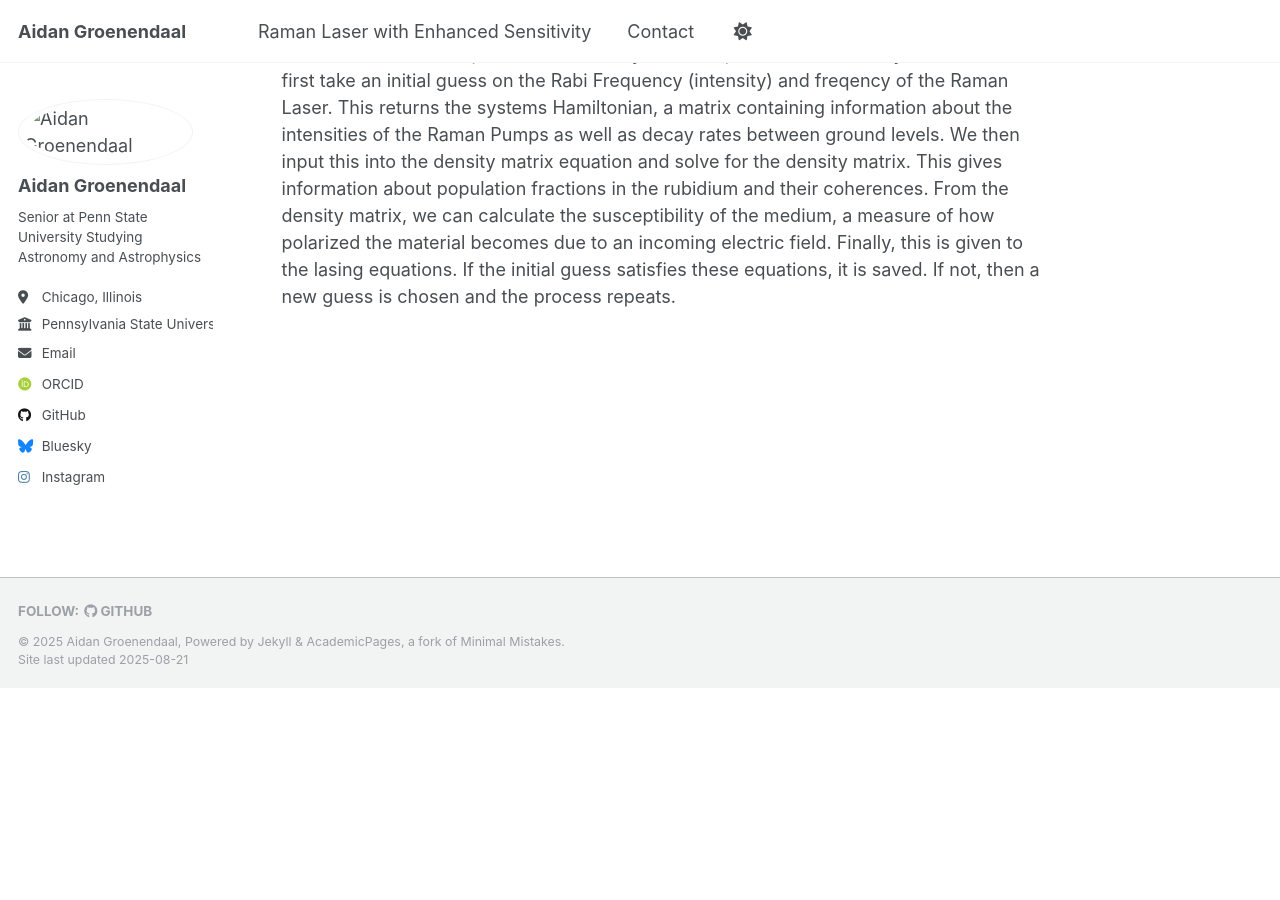
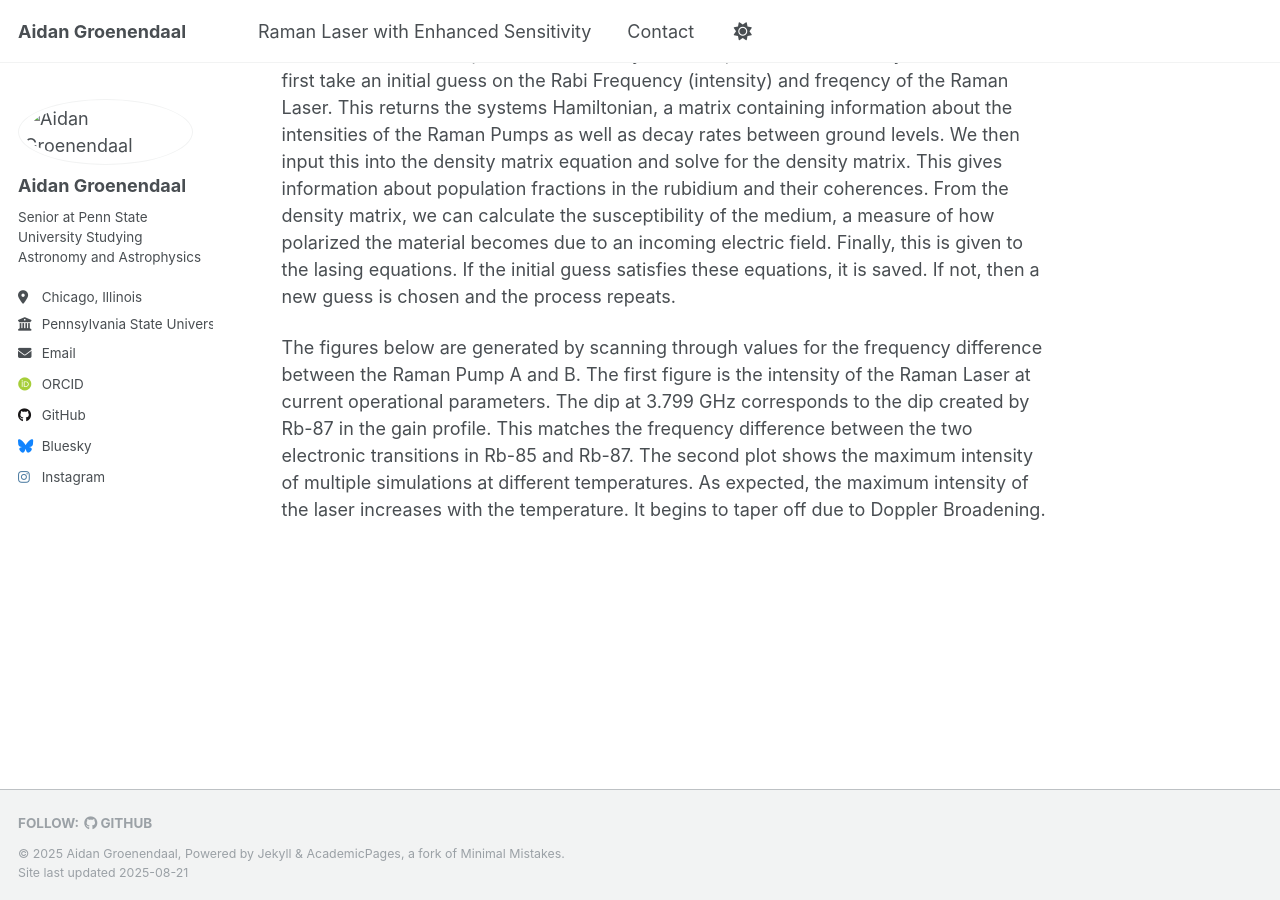
Before and after one commit to Aidangr8/aidangroenendaal.github.io, a Jekyll site: the page built from _pages/research.md, in a window 1280 px wide and 900 px high, scrolled down 690 px. Built offline with Jekyll 4.4.1, drawn with Linux system fonts in a browser that asks for light colours; some web fonts are replaced; our own code applies the rules of GitHub Pages for plain Markdown files; a script that is not in the unit is left out; before the commit the page ends 1378 px from its top, so only the background shows below that.

Commit message:
Update research.md

```diff
--- a/_pages/research.md
+++ b/_pages/research.md
@@ -11,3 +11,5 @@ Over the summer, I had the oppurtunity to join Northwestern's Laboratory for Ato
 Our RLG differs from others as we make use of an active cavity. We place a vapor cell containing the two stabes isotopes of rubidium into the RLGs cavity and rapidly excite and de-excite the atoms. This creates a dispersive medium, one where the index of refraction changes rapidly with frequency. Due to the way we tune the rubidium atoms, our system experiences negative dispersion, meaning the group velocity of the laser can exceed the vacuum speed of light without violating relativity. This creates a condition where the resonance frequency shift for a given cavity perturbation can be much larger than an empty cavity RLG, theoretically reaching upwards of 2000 times more sensitive.
 
 In order to model the output of such a laser, we use an algorithm that iterativley solves the semi-classical laser equations and density-matrix equation simeltenously. (FIX TYPO). We first take an initial guess on the Rabi Frequency (intensity) and freqency of the Raman Laser. This returns the systems Hamiltonian, a matrix containing information about the intensities of the Raman Pumps as well as decay rates between ground levels. We then input this into the density matrix equation and solve for the density matrix. This gives information about population fractions in the rubidium and their coherences. From the density matrix, we can calculate the susceptibility of the medium, a measure of how polarized the material becomes due to an incoming electric field. Finally, this is given to the lasing equations. If the initial guess satisfies these equations, it is saved. If not, then a new guess is chosen and the process repeats.
+
+The figures below are generated by scanning through values for the frequency difference between the Raman Pump A and B. The first figure is the intensity of the Raman Laser at current operational parameters. The dip at 3.799 GHz corresponds to the dip created by Rb-87 in the gain profile. This matches the frequency difference between the two electronic transitions in Rb-85 and Rb-87. The second plot shows the maximum intensity of multiple simulations at different temperatures. As expected, the maximum intensity of the laser increases with the temperature. It begins to taper off due to Doppler Broadening.
```
